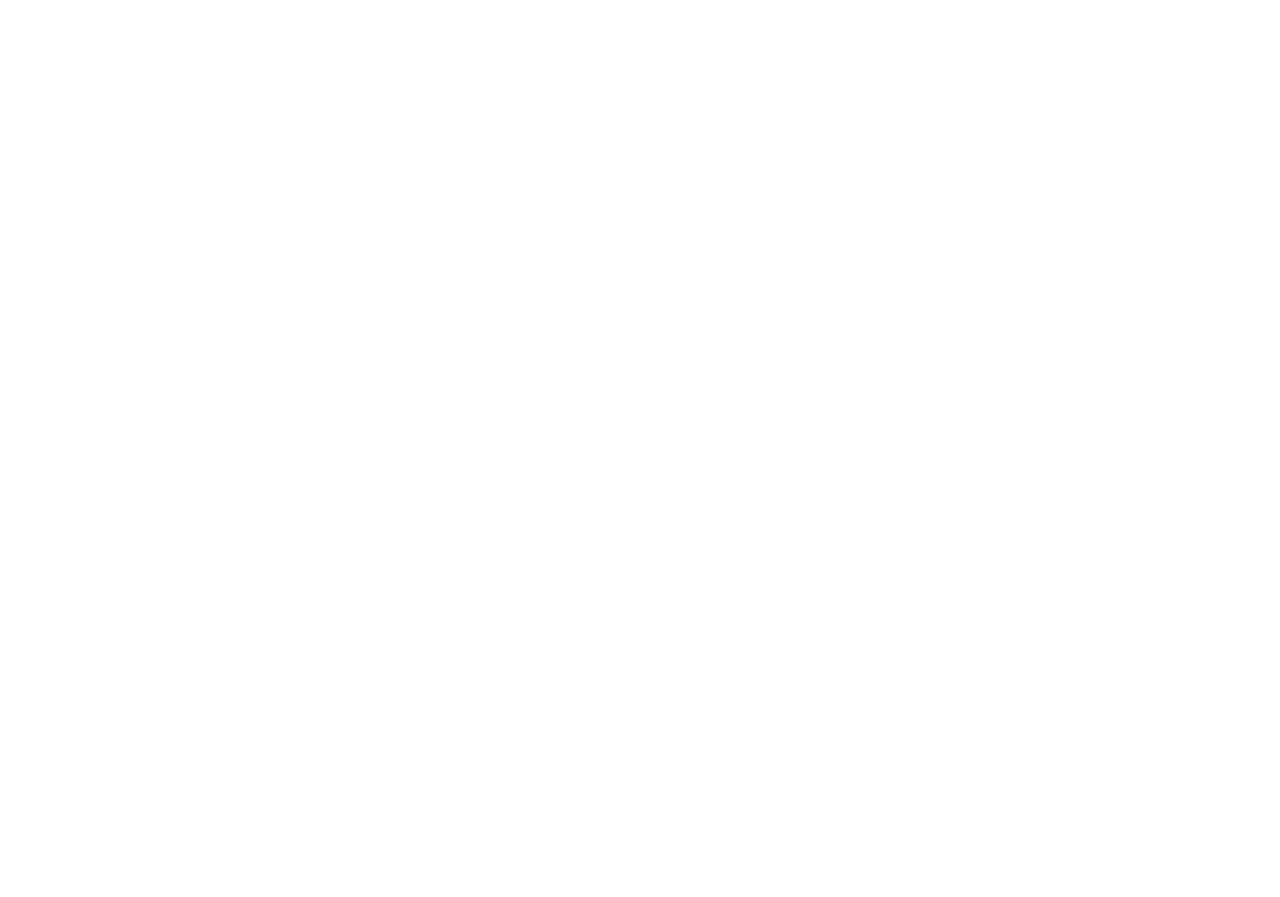
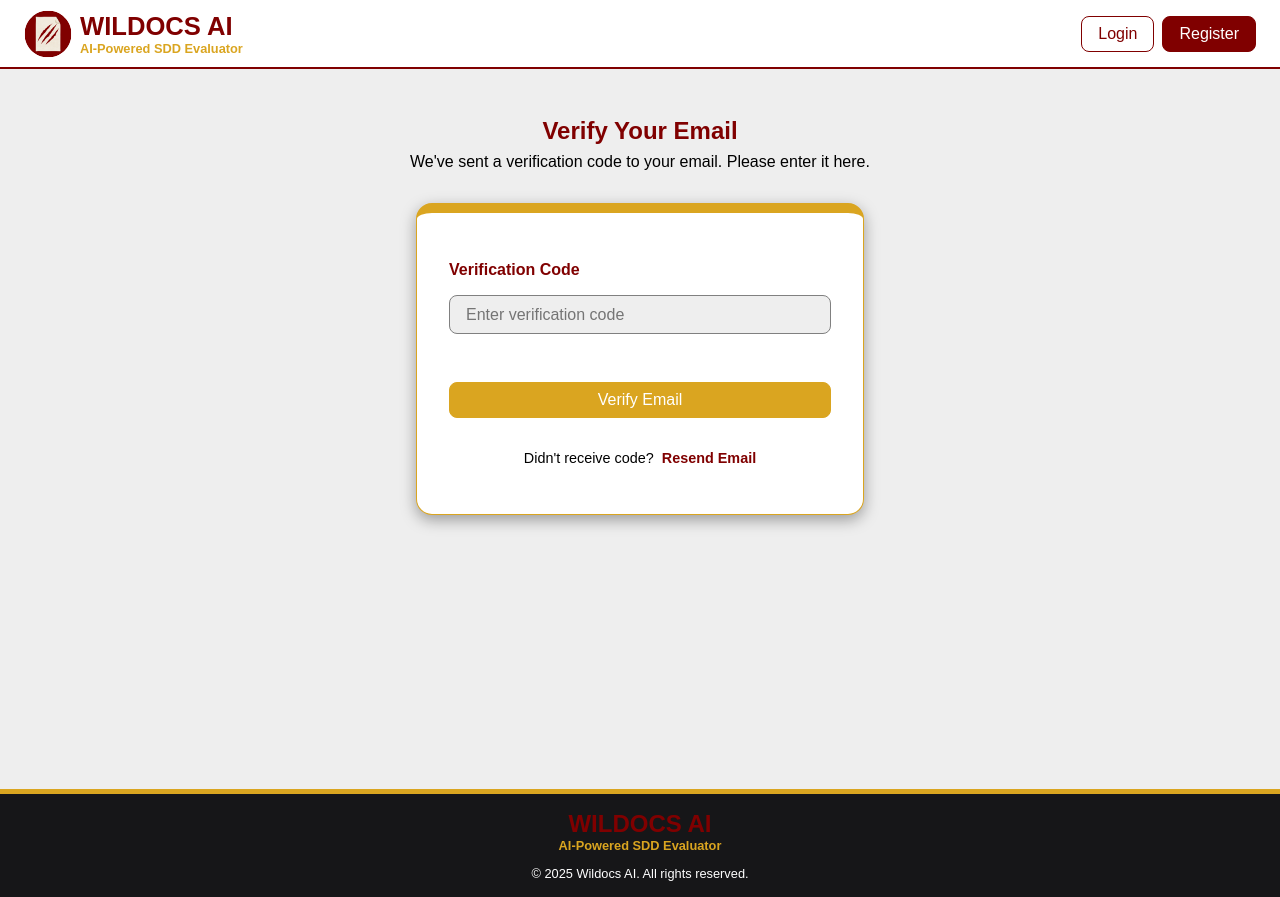
Before and after one commit to mortymier/wildocs-ai-v2, a React (Vite) app in the folder frontend/: page /verify in a window 1280 px wide. Before the commit this address had no page. Before the commit the page ends 800 px from the top, so only its background shows below. Built offline with nearby package versions, Linux system fonts and the light colour scheme.

Commit message:
Frontend: add Verify page (for email verification)

```diff
--- a/frontend/src/App.tsx
+++ b/frontend/src/App.tsx
@@ -4,6 +4,7 @@
 import Home from './pages/authentication/Home.tsx';
 import Login from './pages/authentication/Login.tsx';
 import Register from './pages/authentication/Register.tsx';
+import Verify from './pages/authentication/Verify.tsx';
 import Test from './pages/authentication/Test.tsx';
 
 export default function App()
@@ -15,6 +16,7 @@
                 <Route index element={<Home/>}/>
                 <Route path="/login" element={<Login/>}/>
                 <Route path="/register" element={<Register/>}/>
+                <Route path="/verify" element={<Verify/>}/>
                 <Route path="/test" element={<Test/>}/>
             </Routes>
         </BrowserRouter>
--- /dev/null
+++ b/frontend/src/pages/authentication/Verify.tsx
@@ -0,0 +1,30 @@
+import Header from '../../components/layout/Header.tsx';
+import Footer from '../../components/layout/Footer.tsx';
+import GoldButton from '../../components/buttons/GoldButton.tsx';
+import '../styles/Verify.css';
+
+export default function Verify()
+{
+    return (
+        <>
+            <Header/>
+            <main className="verify-container">
+                <h1> Verify Your Email </h1>
+                <p>
+                    We've sent a verification code to your email.
+                    Please enter it here.
+                </p>
+                <form>
+                    <label htmlFor="code"> Verification Code </label>
+                    <input
+                        type="text"
+                        placeholder="Enter verification code"
+                    />
+                    <GoldButton btnText={"Verify Email"}/>
+                    <div> <span> Didn't receive code? </span> <span> Resend Email </span> </div>
+                </form>
+            </main>
+            <Footer/>
+        </>
+    );
+}
--- /dev/null
+++ b/frontend/src/pages/styles/Verify.css
@@ -0,0 +1,90 @@
+.verify-container
+{
+    display: flex;
+    flex-direction: column;
+    padding: 3rem 0;
+    min-height: 90vh;
+    align-items: center;
+    justify-items: center;
+    background-color: #EEE;
+}
+
+.verify-container h1
+{
+    margin-bottom: 0.5rem;
+    font-size: 1.5rem;
+    color: maroon;
+}
+
+.verify-container p
+{
+    margin: 0;
+    margin-bottom: 2rem;
+    font-size: 1rem;
+    text-align: center;
+}
+
+.verify-container form
+{
+    display: flex;
+    flex-direction: column;
+    width: 35%;
+    padding: 3em 2em;
+    border: 1px solid goldenrod;
+    border-top: 10px solid goldenrod;
+    border-radius: 1em;
+    background-color: white;
+    box-shadow: rgba(0, 0, 0, 0.35) 0px 5px 15px;
+}
+
+.verify-container label
+{
+    font-weight: 600;
+    font-size: 1em;
+    color: maroon;
+    margin-bottom: 1em;
+}
+
+.verify-container input
+{
+    padding: 0.6em 1em;
+    margin-bottom: 3em;
+    border: 1px solid gray;
+    border-radius: 0.5em;
+    font-size: 1em;
+    background-color: #EEE;
+}
+
+.verify-container input:focus
+{
+    outline-color: gold;
+    background-color: white;
+}
+
+.verify-container .btn-gold
+{
+    width: 100%;
+    align-self: center;
+    margin-bottom: 2em;
+}
+
+.verify-container form div
+{
+    display: flex;
+    align-items: center;
+    justify-content: center;
+    gap: 0.5em;
+}
+
+.verify-container form div span
+{
+    margin: 0;
+    font-size: 0.9em;
+}
+
+.verify-container form div span:last-child
+{
+    font-weight: 600;
+    color: maroon;
+    cursor: pointer;
+}
```
